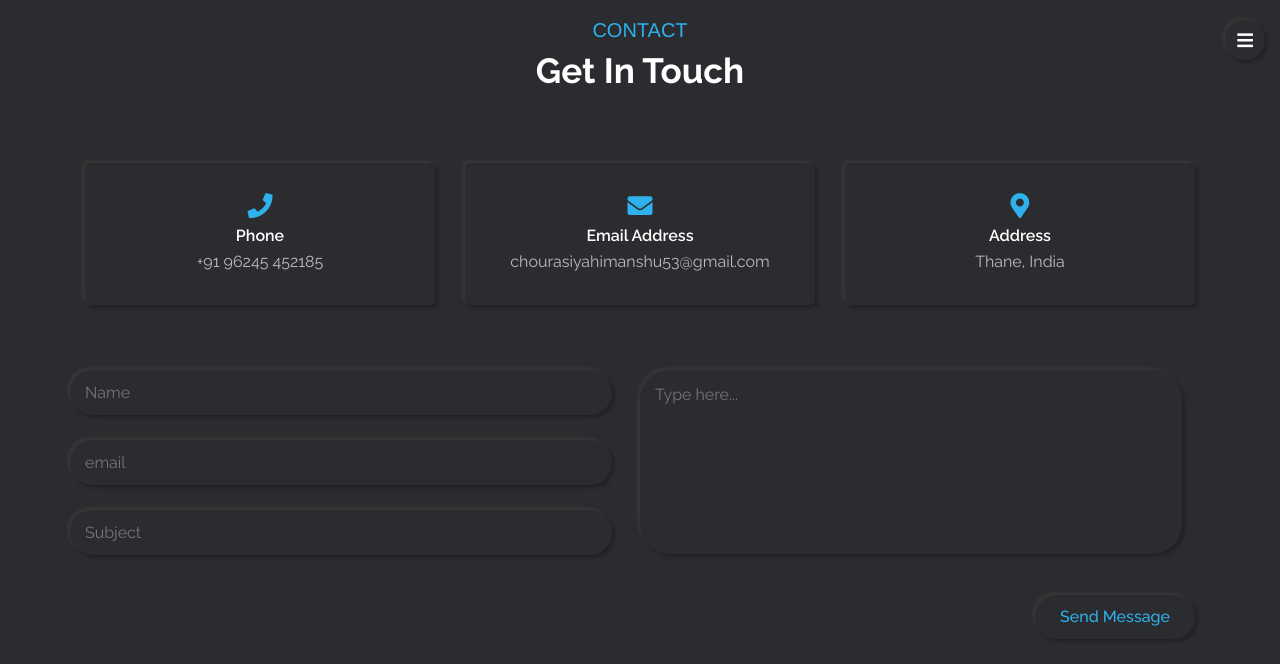
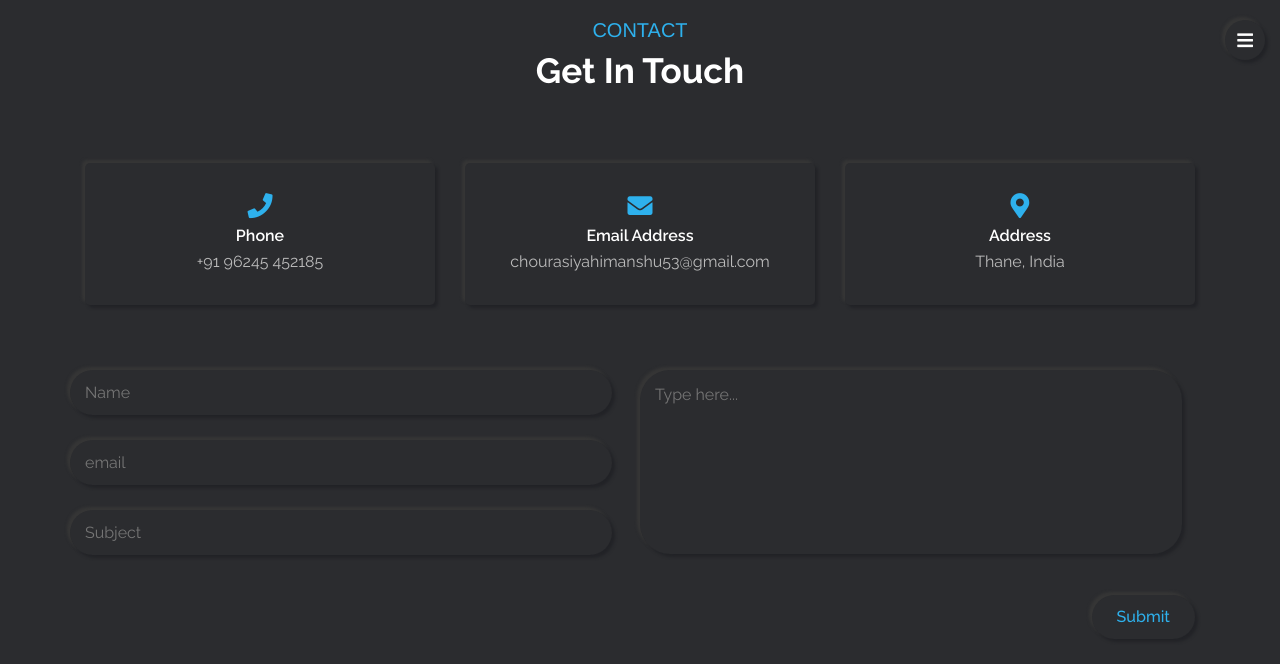
Before and after one commit to JavaHimanshu/Portfolio, a plain HTML site: page contact.html in a window 1280 px wide. Drawn offline with nearby package versions, Linux system fonts and the light colour scheme.

Commit message:
Update contact.html

```diff
--- a/contact.html
+++ b/contact.html
@@ -122,7 +122,7 @@
             </div>
             <div class="row">
               <div class="submit-btn">
-                <button class="btn-1 outer-shadow outer-shadw hover-in-shadow submit">Send Message</button>
+                <input class="btn-1 outer-shadow outer-shadw hover-in-shadow submit" type="submit" vlaue="Send Message">
               </div>
             </div>
           </form>
```
